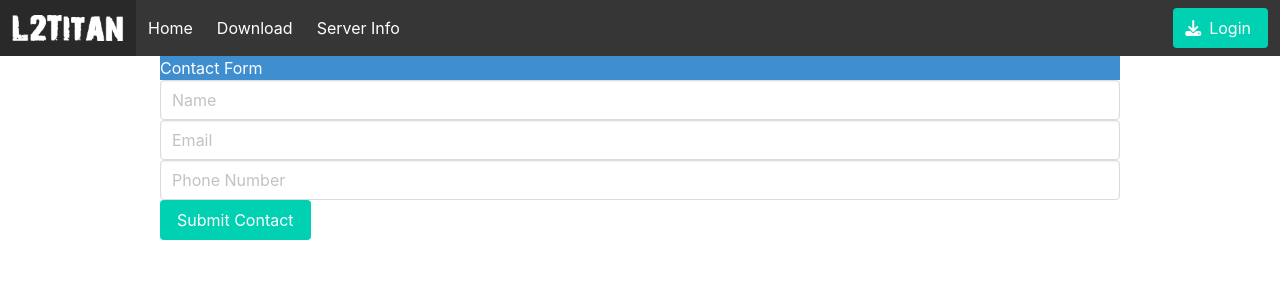
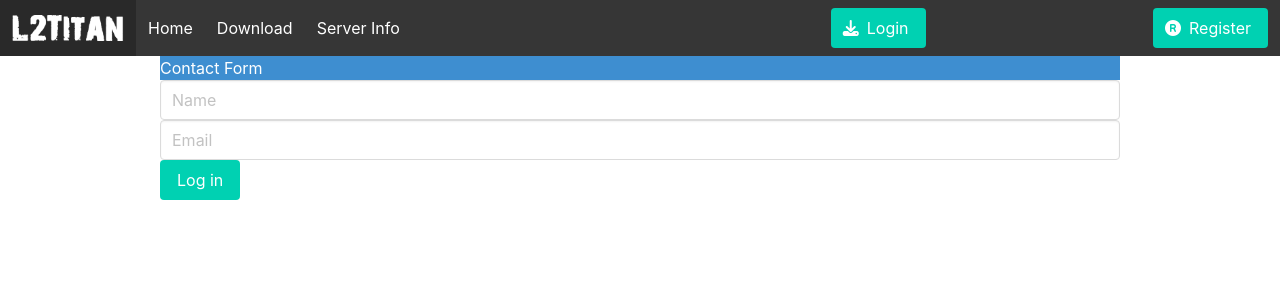
Before and after one commit to okuzpe/l2-titan-web, a React (Create React App) app: page /login in a window 1280 px wide. Shown: the top 300 px of the page. Built offline with nearby package versions, Linux system fonts and the light colour scheme.

Commit message:
register-login

```diff
--- a/src/App.jsx
+++ b/src/App.jsx
@@ -1,5 +1,6 @@
 import { BrowserRouter, Route, Routes } from 'react-router-dom'
 import NavBar from './components/nav-bar'
+import Register from './components/register'
 import { Download, Home, ServerInfo } from './pages'
 import Login from './pages/auth'
 
@@ -13,6 +14,7 @@ function App() {
         <Route path='/download' element={<Download />} />
         <Route path='/server-info' element={<ServerInfo />} />
         <Route path='/login' element={<Login />} />
+        <Route path='/register' element={<Register />} />
       </Routes>
     </BrowserRouter>
   )
--- a/src/components/login.jsx
+++ b/src/components/login.jsx
@@ -1,12 +1,12 @@
 import { useState } from 'react'
 
-export default function Login(addContact) {
+function log() {
+  console.log('holis')
+}
 
-
+export default function Login() {
   const handleSubmit = (event) => {
     event.preventDefault()
-
-  addContact(contactInfo)
 
     setContactInfo({ name: '', email: '', phonenumber: '' })
   }
@@ -23,42 +23,32 @@ const handleSubmit = (event) => {
 
   return (
     <div className='form-container'>
-      <form  onSubmit={handleSubmit}>
+      <form onSubmit={handleSubmit}>
         <div className='hero'>
           <h3 className='hero is-info'>Contact Form</h3>
         </div>
         <div>
-          <input className='input is-hover'
+          <input
+            className='input is-hover'
             onChange={(e) => handleChange(e)}
             type='text'
             name='name'
             placeholder='Name'
-            value={contactInfo.name ?? ''}
-            defaultValue= {contactInfo.name}
           />
         </div>
         <div>
-          <input className='input is-hover'
+          <input
+            className='input is-hover'
             onChange={(e) => handleChange(e)}
             type='email'
             name='email'
             placeholder='Email'
-            value={contactInfo.email ?? ''}
-            defaultValue={contactInfo.email}
           />
         </div>
         <div>
-          <input className='input is-hover'
-            onChange={(e) => handleChange(e)}
-            type='number'
-            name='phonenumber'
-            placeholder='Phone Number'
-            value={contactInfo.phonenumber ?? ''}
-            defaultValue = {contactInfo.phonenumber}
-          />
-        </div>
-        <div>
-          <button className='button is-primary'>Submit Contact</button>
+          <button className='button is-primary' onClick={log}>
+            Log in
+          </button>
         </div>
       </form>
     </div>
--- a/src/components/nav-bar.jsx
+++ b/src/components/nav-bar.jsx
@@ -41,13 +41,25 @@ function NavBar() {
             <div className='navbar-item'>
               <div className='field is-grouped'>
                 <p className='control'>
-                  <Link to={'login'}
-                    className='button is-primary'
-                  >
+                  <Link to={'login'} className='button is-primary'>
                     <span className='icon'>
                       <i className='fas fa-download'></i>
                     </span>
                     <span>Login</span>
+                  </Link>
+                </p>
+              </div>
+            </div>
+          </div>
+          <div className='navbar-end'>
+            <div className='navbar-item'>
+              <div className='field is-grouped'>
+                <p className='control'>
+                  <Link to={'register'} className='button is-primary'>
+                    <span className='icon'>
+                      <i className='fa-solid fa-registered'></i>
+                    </span>
+                    <span>Register</span>
                   </Link>
                 </p>
               </div>
--- a/src/pages/server-info/index.jsx
+++ b/src/pages/server-info/index.jsx
@@ -1,4 +1,5 @@
 const ServerInfoPage = () => {
+
   return <p>ServerInfoPage</p>
 }
 export default ServerInfoPage
```
Also changed, not shown: src/pages/register/register.jsx (+11 -26 lines). Lines whose indentation alone changed are shown as unchanged.
